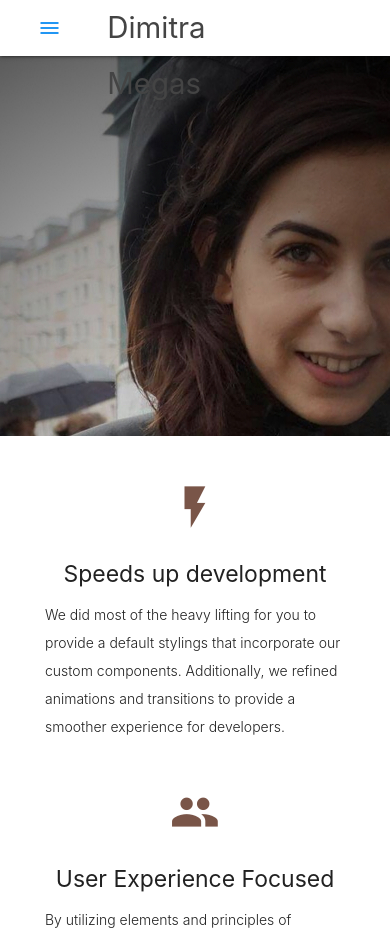
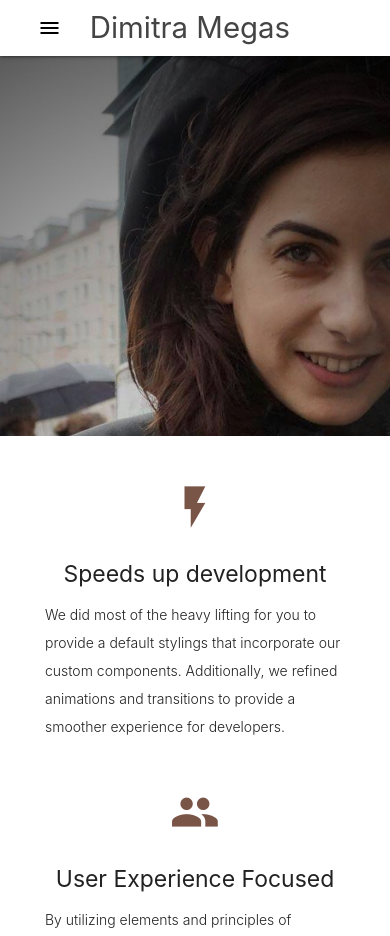
Before and after one commit to dmegas/web, a PHP site: page / in a window 390 px wide; the page is wider, and only the part inside the window is pictured. Shown: the top 936 px of that part. Run offline with PHP 8.4, Linux system fonts and the light colour scheme; some libraries are stand-ins or nearby versions.

Commit message:
Update logo container

```diff
--- a/htdocs/css/style.css
+++ b/htdocs/css/style.css
@@ -16,7 +16,7 @@ p {
 }
 
 .sidenav-trigger {
-  color: #2196F3;
+  color: #000;
 }
 
 .parallax-container {
@@ -44,6 +44,11 @@ p {
   #index-banner .section {
     top: 0;
   }
+
+  #logo-container {
+    width: 120%;
+    left: 80%;
+  }
 }
 
 .icon-block {
```
